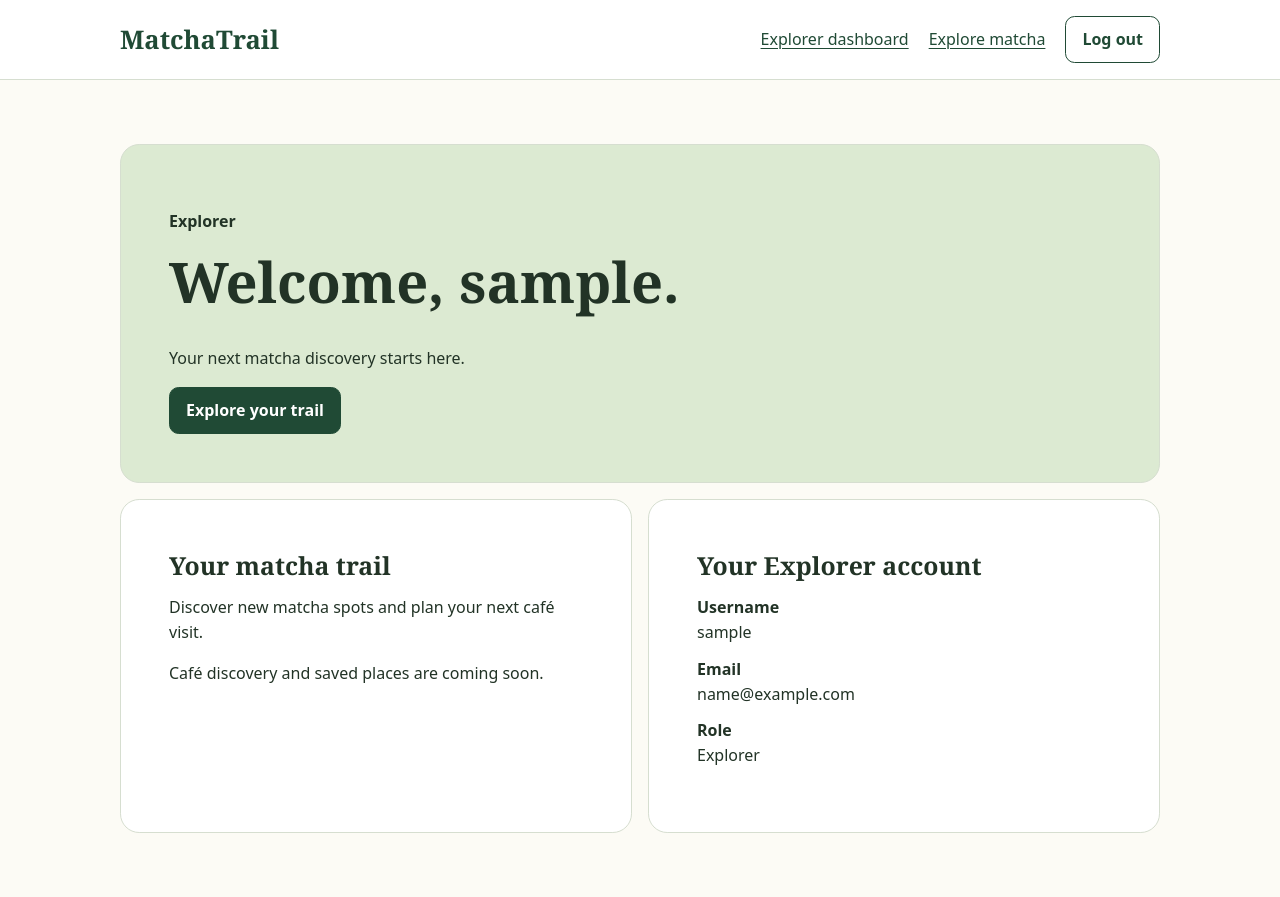
After one commit to notninil/Matcha-Mutya-RyzaJanell-G1, a Django app: page /dashboard/explorer/ in a window 1280 px wide. The commit adds this page. Run offline with Django 5.2, Linux system fonts and the light colour scheme; the visitor is signed in with stand-in values (Sample User, id 1).

Commit message:
Role-Based User Dashboard

```diff
--- a/accounts/views.py
+++ b/accounts/views.py
@@ -1,8 +1,45 @@
 from django.contrib import messages
+from django.contrib.auth.decorators import login_required
+from django.contrib.auth.views import LoginView
+from django.core.exceptions import PermissionDenied
 from django.db import IntegrityError, transaction
 from django.shortcuts import redirect, render
+from django.urls import reverse
 
 from .forms import RegistrationForm
+from .models import User
+
+
+class RoleLoginView(LoginView):
+    template_name = "login.html"
+    redirect_authenticated_user = True
+
+    def get_success_url(self):
+        # Always route by the stored role, even when a different next URL is supplied.
+        return reverse("dashboard")
+
+
+@login_required
+def dashboard(request):
+    if request.user.role == User.Role.EXPLORER:
+        return redirect("explorer_dashboard")
+    if request.user.role == User.Role.OWNER:
+        return redirect("owner_dashboard")
+    raise PermissionDenied
+
+
+@login_required
+def explorer_dashboard(request):
+    if request.user.role != User.Role.EXPLORER:
+        raise PermissionDenied
+    return render(request, "explorer_dashboard.html", {"title": "Explorer dashboard"})
+
+
+@login_required
+def owner_dashboard(request):
+    if request.user.role != User.Role.OWNER:
+        raise PermissionDenied
+    return render(request, "owner_dashboard.html", {"title": "Café Owner dashboard"})
 
 
 def register(request):
--- a/matchatrail/urls.py
+++ b/matchatrail/urls.py
@@ -1,9 +1,15 @@
 from django.urls import path
 from django.views.generic import RedirectView
+from django.contrib.auth.views import LogoutView
 
-from accounts.views import register
+from accounts.views import RoleLoginView, dashboard, explorer_dashboard, owner_dashboard, register
 
 urlpatterns = [
-    path("", RedirectView.as_view(pattern_name="register")),
+    path("", RedirectView.as_view(pattern_name="dashboard")),
     path("register/", register, name="register"),
+    path("login/", RoleLoginView.as_view(), name="login"),
+    path("logout/", LogoutView.as_view(), name="logout"),
+    path("dashboard/", dashboard, name="dashboard"),
+    path("dashboard/explorer/", explorer_dashboard, name="explorer_dashboard"),
+    path("dashboard/owner/", owner_dashboard, name="owner_dashboard"),
 ]
--- a/templates/base.html
+++ b/templates/base.html
@@ -10,7 +10,24 @@
 <body>
 <header>
   <nav aria-label="Main navigation">
-    <a class="brand" href="{% url 'register' %}">MatchaTrail</a>
+    <a class="brand" href="{% url 'dashboard' %}">MatchaTrail</a>
+    <div class="nav-links">
+      {% if user.is_authenticated %}
+        {% if user.role == 'explorer' %}
+          <a href="{% url 'explorer_dashboard' %}">Explorer dashboard</a>
+          <a href="{% url 'explorer_dashboard' %}#explore">Explore matcha</a>
+        {% elif user.role == 'owner' %}
+          <a href="{% url 'owner_dashboard' %}">Owner dashboard</a>
+          <a href="{% url 'owner_dashboard' %}#business">Business overview</a>
+        {% endif %}
+        <form method="post" action="{% url 'logout' %}">
+          {% csrf_token %}<button class="secondary">Log out</button>
+        </form>
+      {% else %}
+        <a href="{% url 'login' %}">Log in</a>
+        <a href="{% url 'register' %}">Create account</a>
+      {% endif %}
+    </div>
   </nav>
 </header>
 <main class="{% block layout %}{% endblock %}">
--- /dev/null
+++ b/templates/explorer_dashboard.html
@@ -0,0 +1,24 @@
+{% extends "base.html" %}
+{% block content %}
+<section class="hero">
+  <p class="role">Explorer</p>
+  <h1>Welcome, {{ user.username }}.</h1>
+  <p>Your next matcha discovery starts here.</p>
+  <a class="button" href="#explore">Explore your trail</a>
+</section>
+<div class="grid">
+  <section class="panel" id="explore">
+    <h2>Your matcha trail</h2>
+    <p>Discover new matcha spots and plan your next café visit.</p>
+    <p>Café discovery and saved places are coming soon.</p>
+  </section>
+  <section class="panel">
+    <h2>Your Explorer account</h2>
+    <dl>
+      <dt>Username</dt><dd>{{ user.username }}</dd>
+      <dt>Email</dt><dd>{{ user.email }}</dd>
+      <dt>Role</dt><dd>{{ user.get_role_display }}</dd>
+    </dl>
+  </section>
+</div>
+{% endblock %}
```
Also changed, not shown: accounts/tests.py (+56 -0 lines), matchatrail/settings.py (+8 -0 lines), templates/403.html (added, +10 -0 lines), templates/login.html (added, +15 -0 lines), templates/owner_dashboard.html (added, +24 -0 lines), README.md, 2 other files.
